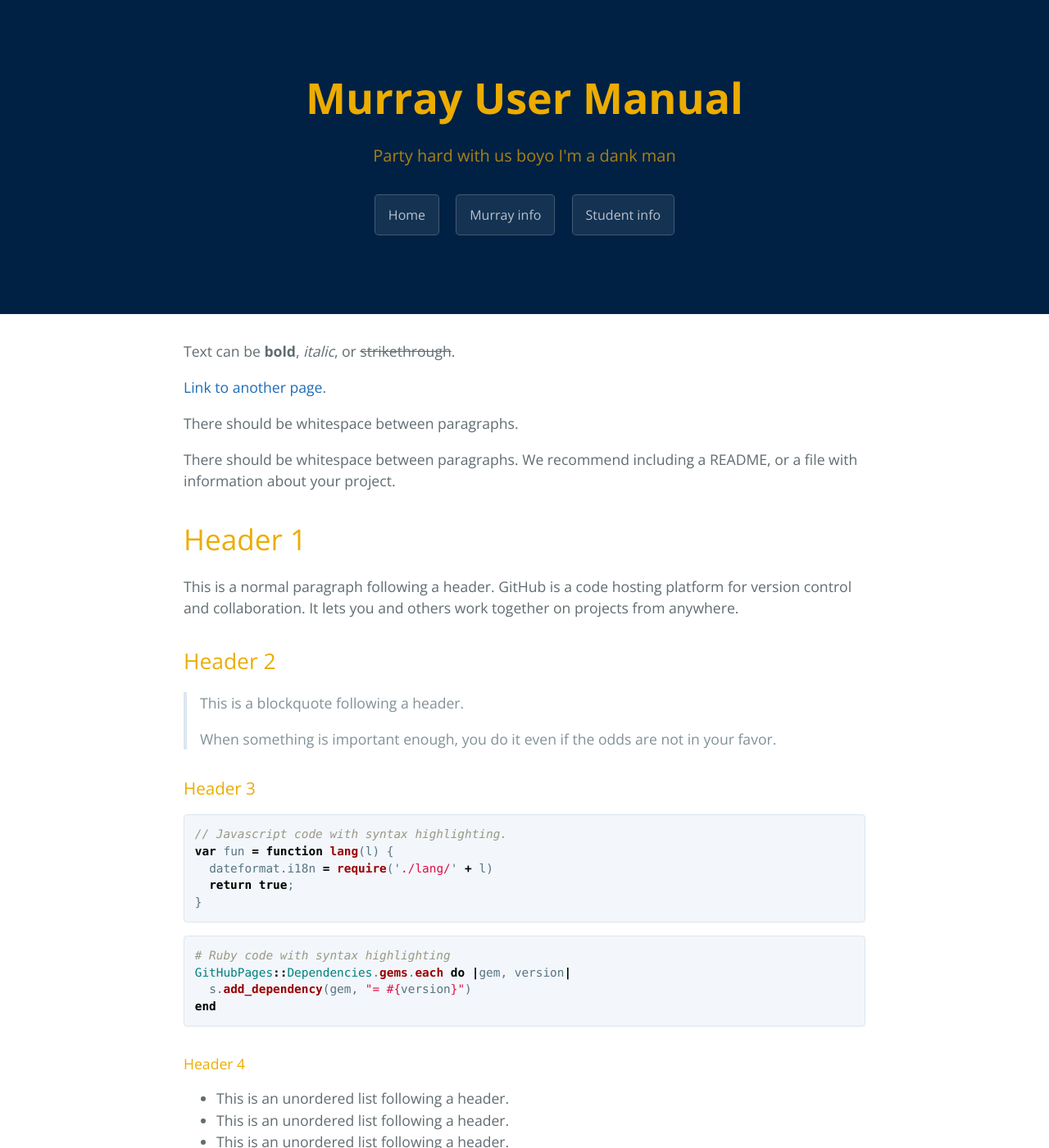
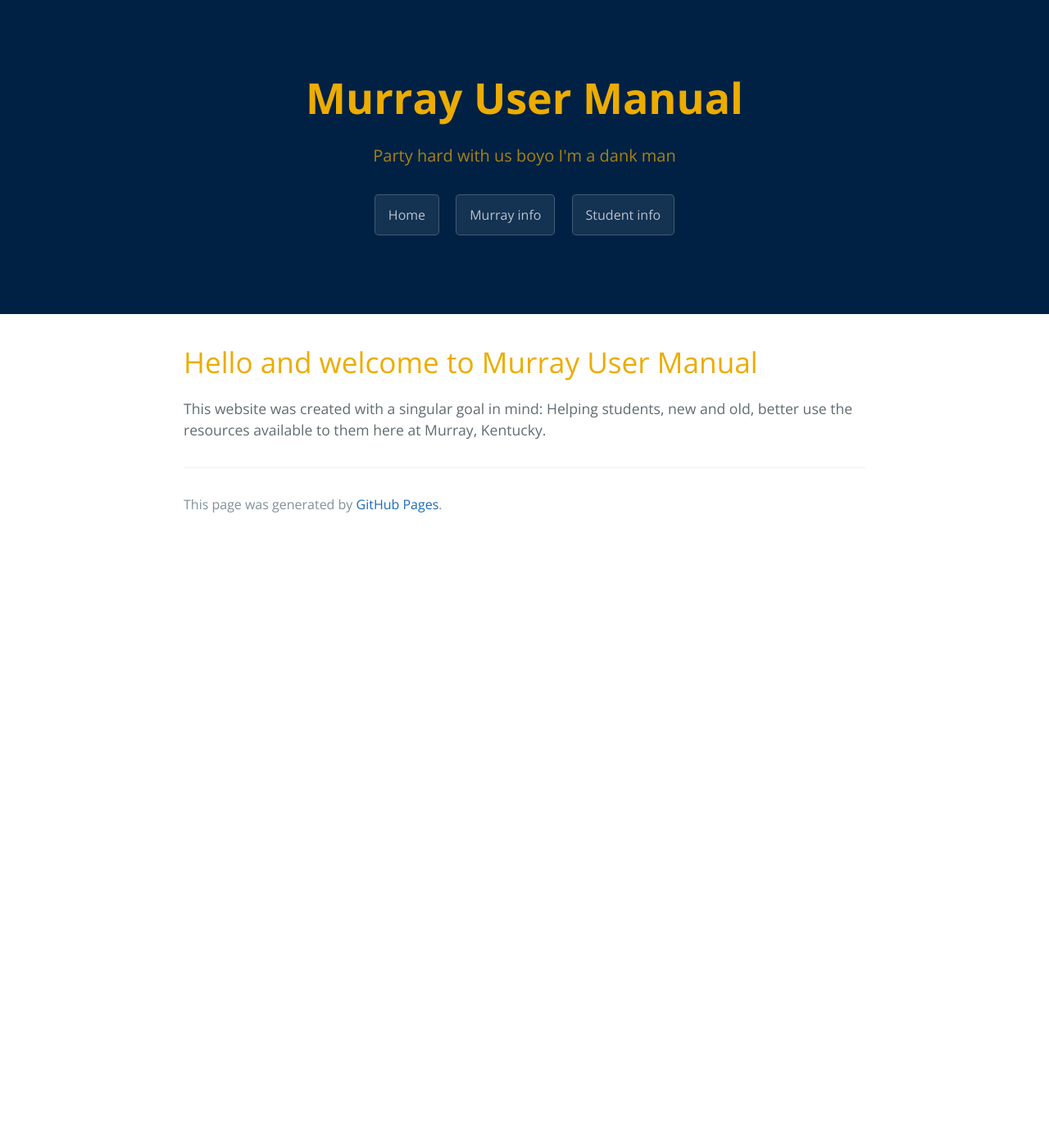
Before and after one commit to Windstrider/Windstrider.github.io, a Jekyll site: the page built from index.md, in a window 1280 px wide and 1400 px high. Shown: the whole window at 82% size. Built offline with Jekyll 4.4.1, drawn with Linux system fonts in a browser that asks for light colours; our own code applies the rules of GitHub Pages for plain Markdown files; some of the changed text lies outside the part shown.

Commit message:
Update index.md

````diff
--- a/index.md
+++ b/index.md
@@ -1,123 +1,6 @@
 ---
 layout: default
 ---
+# [](#header-1)Hello and welcome to Murray User Manual
 
-Text can be **bold**, _italic_, or ~~strikethrough~~.
-
-[Link to another page](another-page).
-
-There should be whitespace between paragraphs.
-
-There should be whitespace between paragraphs. We recommend including a README, or a file with information about your project.
-
-# [](#header-1)Header 1
-
-This is a normal paragraph following a header. GitHub is a code hosting platform for version control and collaboration. It lets you and others work together on projects from anywhere.
-
-## [](#header-2)Header 2
-
-> This is a blockquote following a header.
->
-> When something is important enough, you do it even if the odds are not in your favor.
-
-### [](#header-3)Header 3
-
-```js
-// Javascript code with syntax highlighting.
-var fun = function lang(l) {
-  dateformat.i18n = require('./lang/' + l)
-  return true;
-}
-```
-
-```ruby
-# Ruby code with syntax highlighting
-GitHubPages::Dependencies.gems.each do |gem, version|
-  s.add_dependency(gem, "= #{version}")
-end
-```
-
-#### [](#header-4)Header 4
-
-*   This is an unordered list following a header.
-*   This is an unordered list following a header.
-*   This is an unordered list following a header.
-
-##### [](#header-5)Header 5
-
-1.  This is an ordered list following a header.
-2.  This is an ordered list following a header.
-3.  This is an ordered list following a header.
-
-###### [](#header-6)Header 6
-
-| head1        | head two          | three |
-|:-------------|:------------------|:------|
-| ok           | good swedish fish | nice  |
-| out of stock | good and plenty   | nice  |
-| ok           | good `oreos`      | hmm   |
-| ok           | good `zoute` drop | yumm  |
-
-### There's a horizontal rule below this.
-
-* * *
-
-### Here is an unordered list:
-
-*   Item foo
-*   Item bar
-*   Item baz
-*   Item zip
-
-### And an ordered list:
-
-1.  Item one
-1.  Item two
-1.  Item three
-1.  Item four
-
-### And a nested list:
-
-- level 1 item
-  - level 2 item
-  - level 2 item
-    - level 3 item
-    - level 3 item
-- level 1 item
-  - level 2 item
-  - level 2 item
-  - level 2 item
-- level 1 item
-  - level 2 item
-  - level 2 item
-- level 1 item
-
-### Small image
-
-![](https://assets-cdn.github.com/images/icons/emoji/octocat.png)
-
-### Large image
-
-![](https://guides.github.com/activities/hello-world/branching.png)
-
-
-### Definition lists can be used with HTML syntax.
-
-<dl>
-<dt>Name</dt>
-<dd>Godzilla</dd>
-<dt>Born</dt>
-<dd>1952</dd>
-<dt>Birthplace</dt>
-<dd>Japan</dd>
-<dt>Color</dt>
-<dd>Green</dd>
-</dl>
-
-```
-Long, single-line code blocks should not wrap. They should horizontally scroll if they are too long. This line should be long enough to demonstrate this.
-```
-
-```
-The final element.
-```
+This website was created with a singular goal in mind: Helping students, new and old, better use the resources available to them here at Murray, Kentucky.
````
